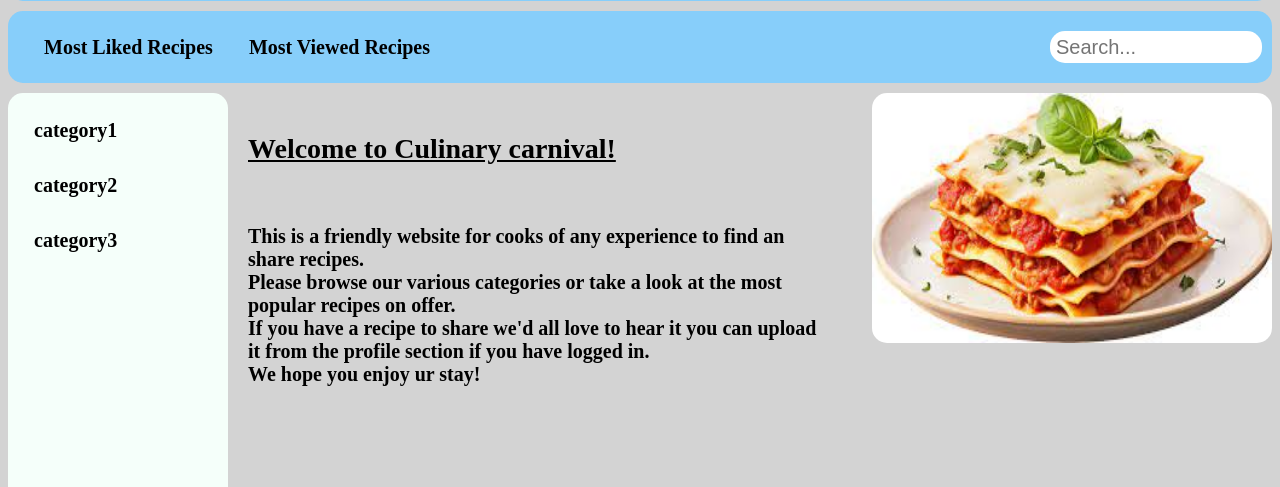
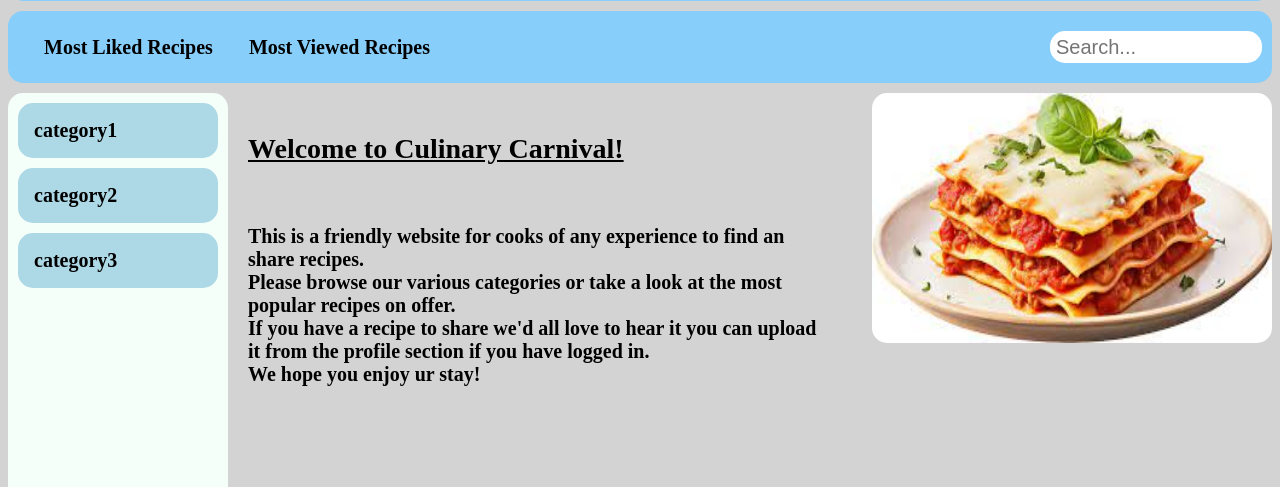
Before and after one commit to 2773451O/WAD_Project, a Django app: page / in a window 1280 px wide. Shown: the part 207-694 px from the top of the page. Run offline with Django 3.2, Linux system fonts and the light colour scheme; the visitor is signed in with stand-in values (Sample User, id 1).

Commit message:
commit before search

```diff
--- a/recipes/views.py
+++ b/recipes/views.py
@@ -25,7 +25,7 @@ def user_login(request):
     context_dict['Page'] = 'Log in'
 
     if request.method == 'POST':
-        username = None  # Initialize username variable
+        username = None
 
         username_or_email = request.POST.get('username')
         password = request.POST.get('password')
--- /dev/null
+++ b/requirements.txt
@@ -0,0 +1,5 @@
+Django==2.2.28
+django-registration-redux==2.2
+Pillow==5.4.1
+pytz==2024.1
+sqlparse==0.4.4
--- a/static/script.js
+++ b/static/script.js
@@ -19,16 +19,15 @@ function previewImage(event) {
 }
 
 var images = ['carrots.png', 'chickencurry.png', 'pasta.png', 'carbonara.png','lasanga.png'];
+
 var index = 0;
 var timer;
 
 function changeImageHomepage() {
     var image = document.getElementById('home_pictures');
     image.src = '/media/'+images[index];
-
     index = (index + 1) % images.length;
 }
-
 
 timer = setInterval(changeImageHomepage, 5000);
 
--- a/static/styles.css
+++ b/static/styles.css
@@ -48,7 +48,7 @@ body {
     float: right;
     display: flex;
     align-items: center;
-    margin-left: 20px;
+    margin-left: 10px;
 }
 
 .profile_photo img {
@@ -115,6 +115,9 @@ body {
     text-decoration: none;
     font-weight: bold;
     font-size: 20px;
+    background-color: lightblue;
+    margin-bottom: 10px;
+    border-radius: 15px;
 }
 
 .sidebar a:hover{
--- a/templates/recipes/edit_profile.html
+++ b/templates/recipes/edit_profile.html
@@ -4,7 +4,7 @@
 {% load staticfiles %}
 
 {% block body_block %}
-  <h2>Edit Profile</h2>
+  <div id="heading">Edit Profile</div>
   <p>Hello {{ user.username }}</p>
   <form action ="" method="POST" enctype="multipart/form-data">
     {% csrf_token %}
--- a/templates/recipes/home.html
+++ b/templates/recipes/home.html
@@ -15,7 +15,7 @@
         </div>
         <div>
             <div id="heading">
-                Welcome to Culinary carnival!
+                Welcome to Culinary Carnival!
             </div>
             <p class="welcome_message">
                 This is a friendly website for cooks of any experience to find an share recipes.<br>
--- a/templates/recipes/login.html
+++ b/templates/recipes/login.html
@@ -21,4 +21,8 @@
     <a href="{% url 'recipes:register' %}">Register</a>
     <a href="{% url 'recipes:password_reset_form' %}">Forgot Password</a>
 </div>
+
+<!-- Add the popup modal -->
+
+
 {% endblock %}
```
Also changed, not shown: recipes/models.py (+0 -8 lines), media/m1.png (added), media/m2.png (added), media/m3.png (added), media/m4.png (added), media/m5.png (added), media/profile_images/Screenshot_2024-03-08_at_16.45.15.png (added), media/profile_images/Screenshot_2024-03-08_at_19.00.29.png (added), media/profile_images/Screenshot_2024-03-12_at_20.25.47.png (added), recipes/migrations/0009_auto_20240318_1554.py (added).
